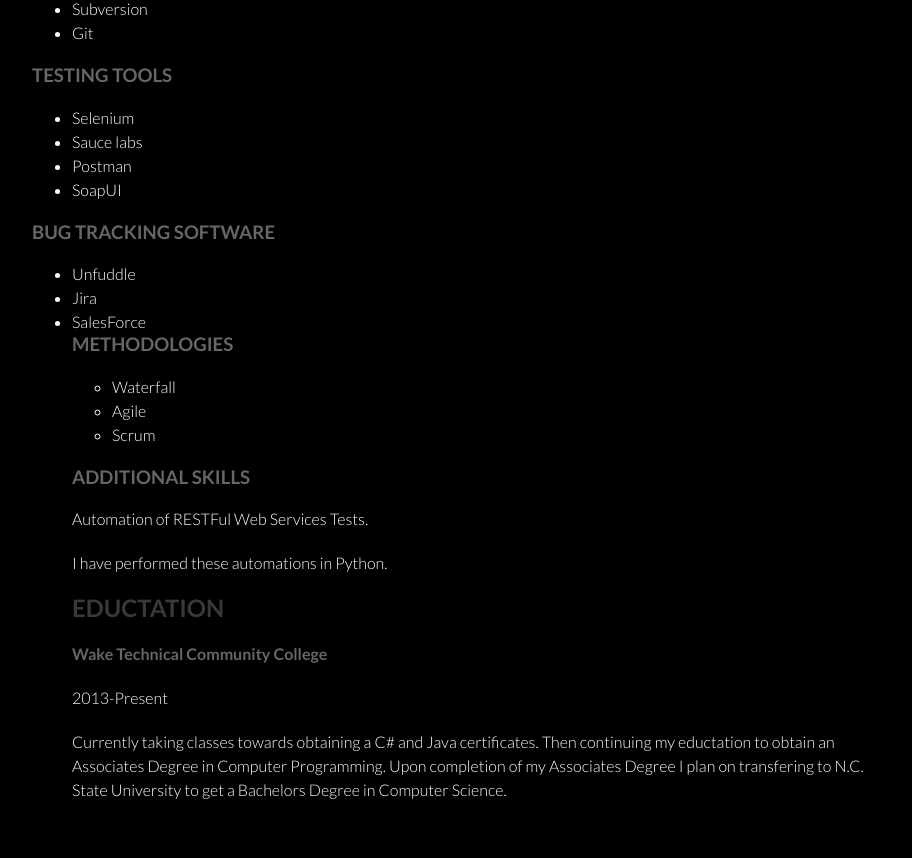
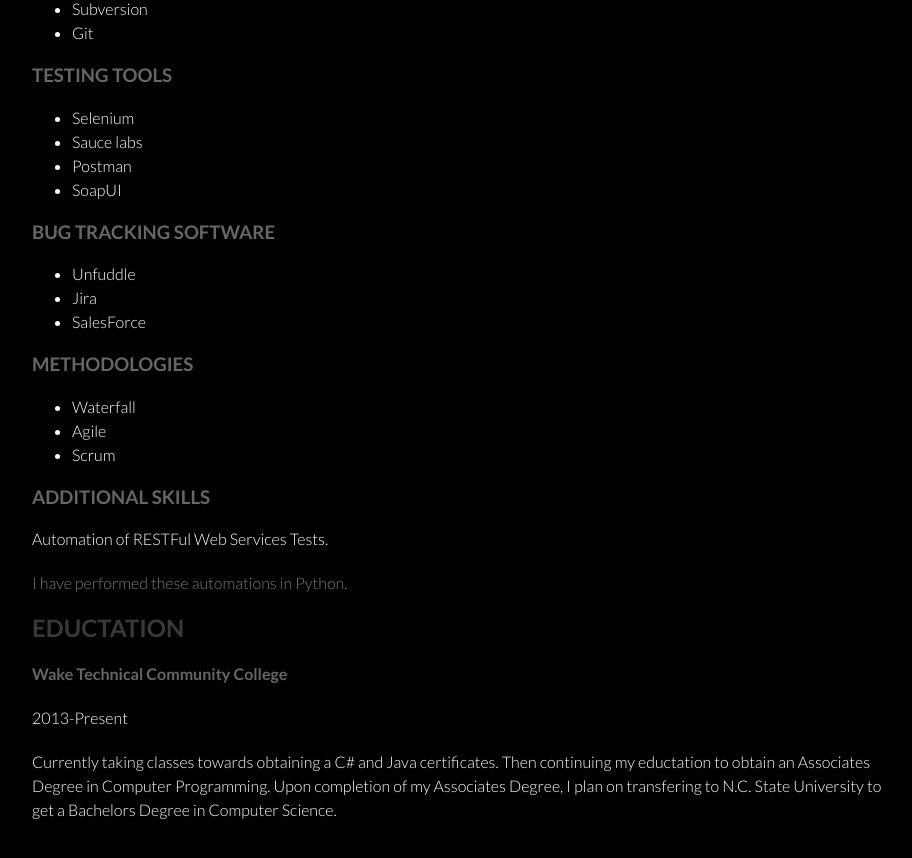
Before and after one commit to tmonck/tmonck.github.io, a Jekyll site: the page Resume.html, which Jekyll copies as it is, in a window 1280 px wide and 900 px high, scrolled down 1877 px. Shown: the top 858 px of the window, without its empty margins (178-1090 px from the left). Built offline with Jekyll 4.4.1, drawn with Linux system fonts in a browser that asks for light colours.

Commit message:
Fix list

```diff
--- a/Resume.html
+++ b/Resume.html
@@ -101,6 +101,7 @@
 						<li>Unfuddle</li>
 						<li>Jira</li>
 						<li>SalesForce</li>
+					</ul>
 				<h3>METHODOLOGIES</h3>
 					<ul>
 						<li>Waterfall</li>
@@ -113,6 +114,6 @@
 				<h4>Wake Technical Community College</h4>
 				<p>2013-Present</p>
 				<p>Currently taking classes towards obtaining a C# and Java certificates. Then continuing my eductation to obtain an
-				Associates Degree in Computer Programming. Upon completion of my Associates Degree I plan on transfering to N.C. State University
+				Associates Degree in Computer Programming. Upon completion of my Associates Degree, I plan on transfering to N.C. State University
 				to get a Bachelors Degree in Computer Science.</p>
 </p>
```
